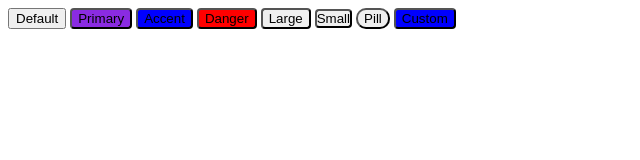
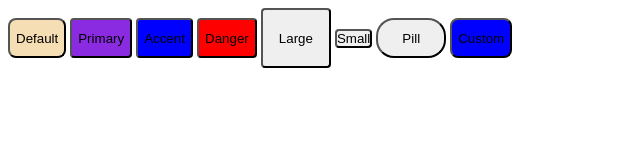
Before and after one commit to diljeet1270/button-component-Assignment, a plain HTML site: page index.html in a window 1280 px wide. Shown: the whole page, without its empty margins (0-640 px from the left). Drawn offline with Linux system fonts and the light colour scheme.

Commit message:
button components

```diff
--- a/index.css
+++ b/index.css
@@ -1,6 +1,12 @@
+.default{
+    height: 40px;
+    border-radius: 8px;
+    background-color: wheat;
+}
 .Primary{
     background-color: blueviolet;
     border-radius: 4px;
+    height: 40px;
 }
 .Primary:hover{
     border: 2px solid black;
@@ -10,30 +16,41 @@
 .Accent{
     background-color: blue;
     border-radius: 4px;
+    height: 40px;
 }
 .Accent:hover{
     border: 2px solid black;
     background-color: rgb(36, 36, 178);
-    color: wheat;
+    /* color: wheat; */
 }
 .danger{
     background-color: red;
     border-radius: 4px;
+    width: 60px;
+    height: 40px;
+}
+.danger:hover{
+    background-color: rgb(197, 7, 7);
 }
 .Large{
     size: large;
     border-radius: 4px;
+    width: 70px;
+    height: 60px;
 }
 .Small{
     padding: 0;
     border-radius: 4px;
 }
 .Pill{
-   border-radius: 10px;
+   border-radius: 18px;
+   height: 40px;
+   width: 70px;
 }
 .Custom{
     background-color: blue;
-    border-radius: 4px;
+    border-radius: 8px;
+    height: 40px;
 }
 .Custom:hover{
     color: white;
```
